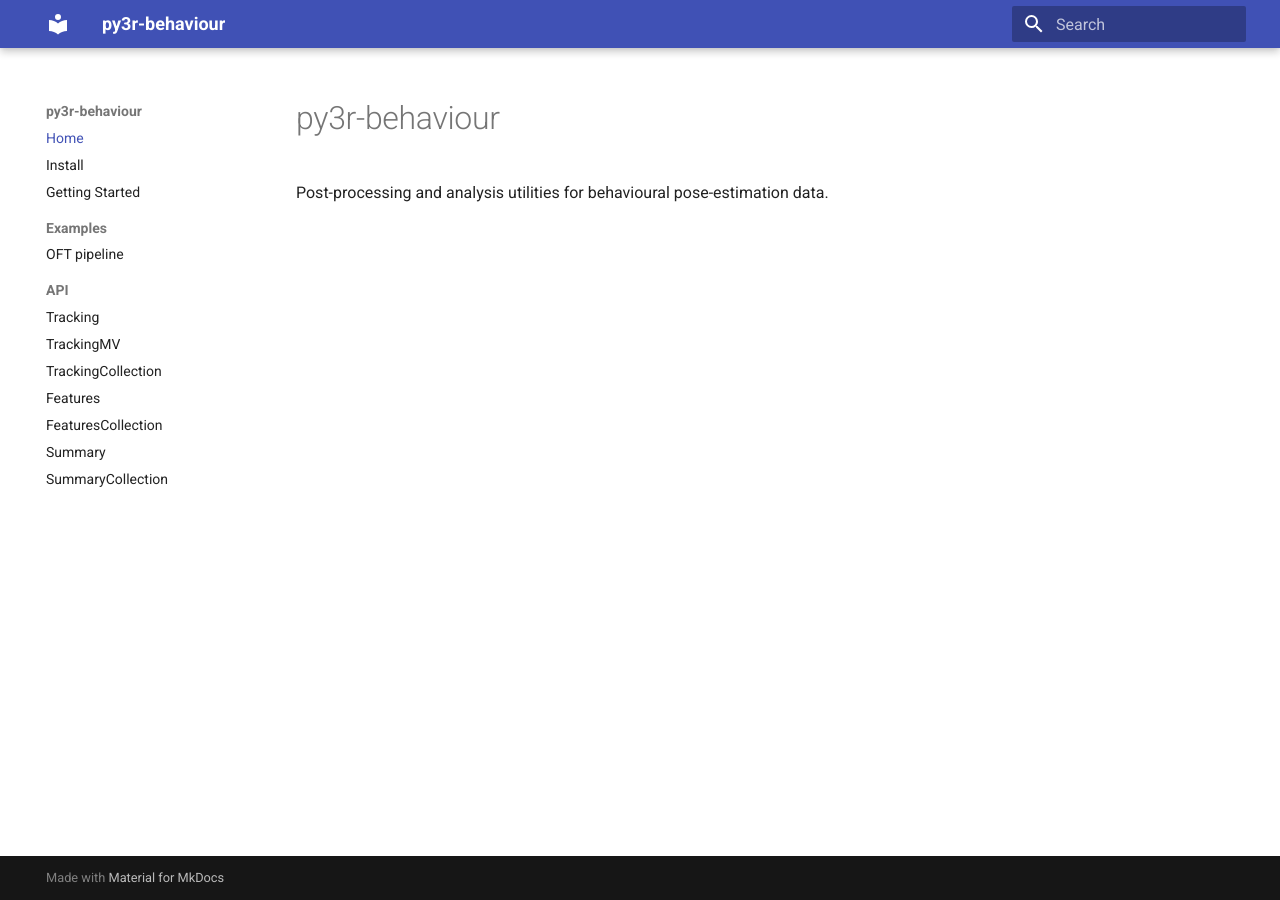
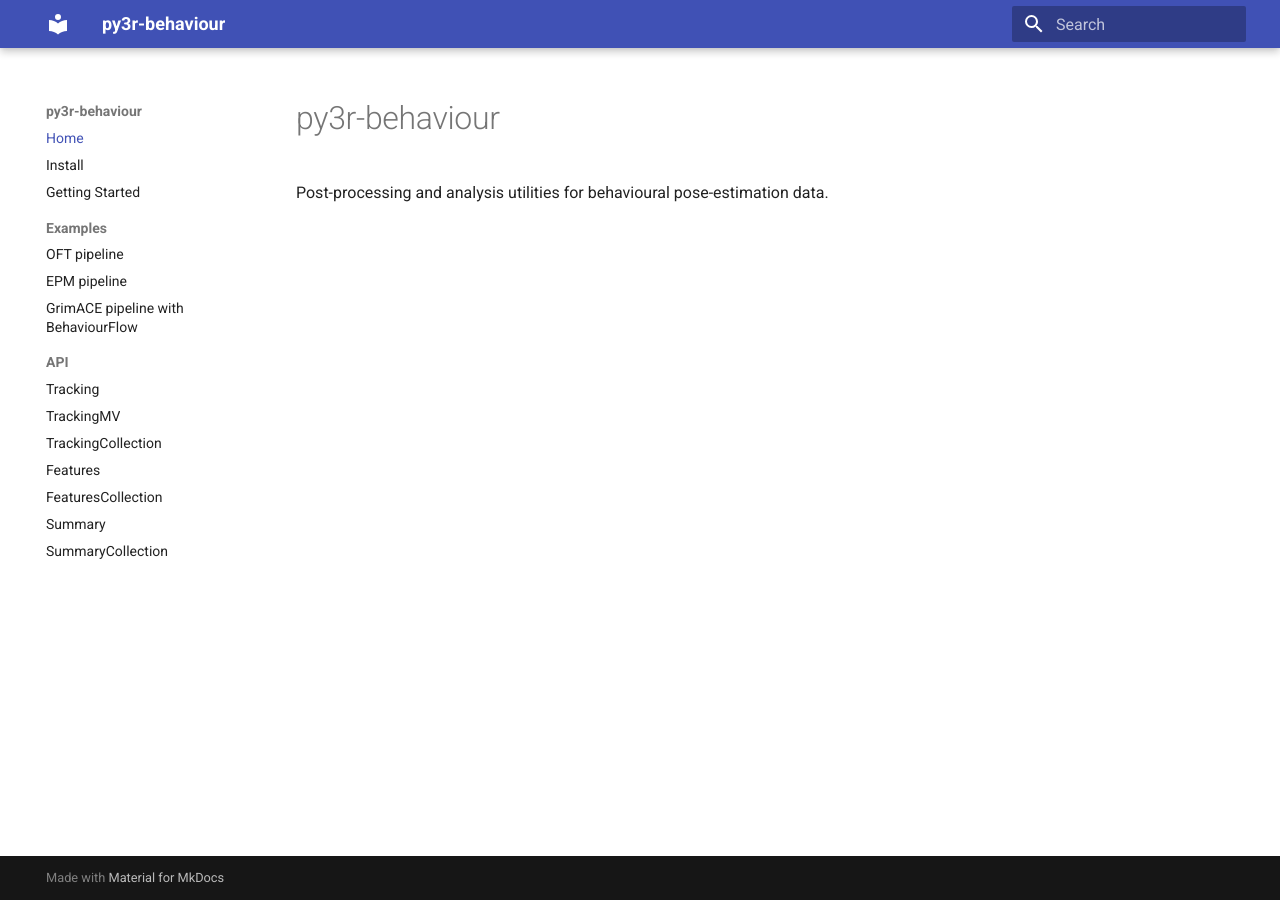
Before and after one commit to ETHZ-INS/py3r_behaviour, an MkDocs documentation site: the page built from docs/index.md, in a window 1280 px wide. Built offline with MkDocs 1.6.1 and Material for MkDocs 9.7.7, drawn with Linux system fonts in a browser that asks for light colours.

Commit message:
Update mkdocs.yml

```diff
--- a/mkdocs.yml
+++ b/mkdocs.yml
@@ -19,6 +19,8 @@ nav:
   - Getting Started: getting_started.md
   - Examples:
     - OFT pipeline: examples/oft_pipeline.md
+    - EPM pipeline: examples/epm_pipeline.md
+    - GrimACE pipeline with BehaviourFlow: examples/grimace_pipeline_behaviourflow.md
   - API:
     - Tracking: api/tracking.md
     - TrackingMV: api/tracking_mv.md
```
